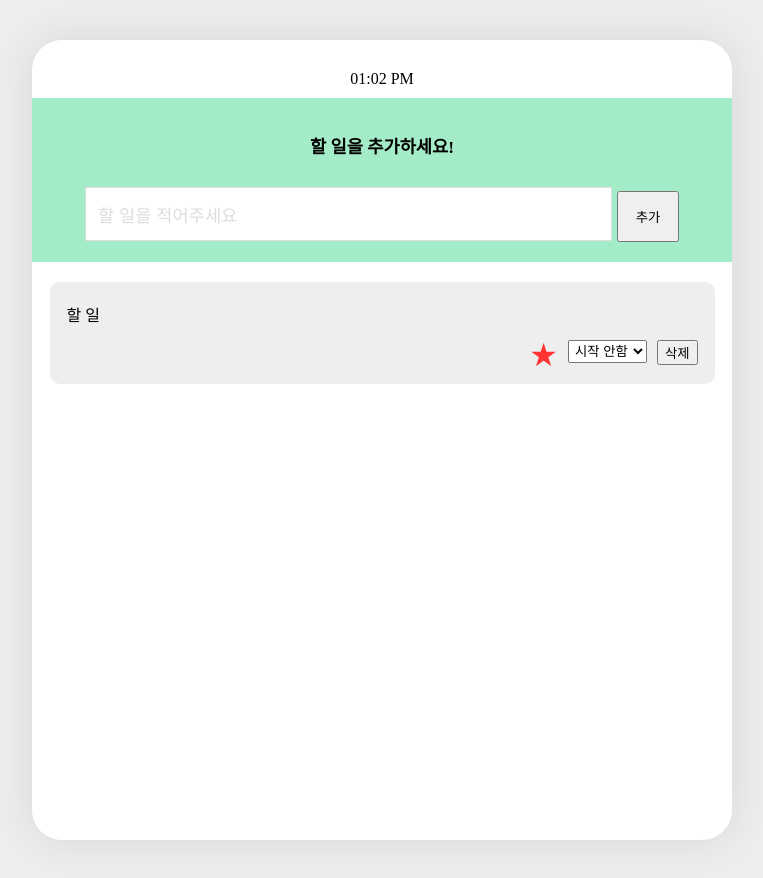
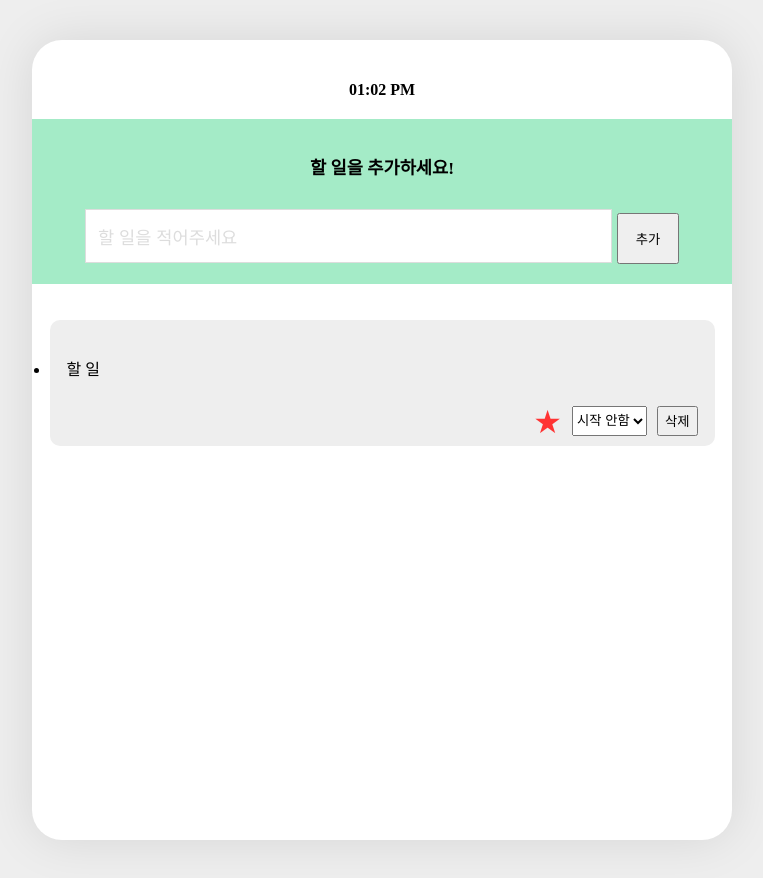
Before and after one commit to hyseoseo/Assignment8-TeamB, a React (Create React App) app: page / in a window 1280 px wide. Shown: the whole page, without its empty margins (258-1021 px from the left). Built offline with nearby package versions, Linux system fonts and the light colour scheme; what emotion-reset would draw is missing.

Commit message:
[#1] refactor: 리뷰 반영 (시맨틱 태그 적용)

```diff
--- a/src/components/todo/TodoCreate.tsx
+++ b/src/components/todo/TodoCreate.tsx
@@ -4,7 +4,7 @@ import { css } from '@emotion/react';
 const TodoCreate: React.FC = () => {
   return (
     <article css={CreateContainer}>
-      <h1>할 일을 추가하세요!</h1>
+      <h2>할 일을 추가하세요!</h2>
       <div>
         <input css={TodoInput} placeholder="할 일을 적어주세요" />
         <button css={AddButton}>추가</button>
@@ -19,7 +19,7 @@ const CreateContainer = css`
   width: 100%;
   background-color: rgba(74, 215, 144, 0.5);
   padding: 20px 40px;
-  & h1 {
+  & h2 {
     padding-bottom: 15px;
     font-size: 1.1rem;
   }
--- a/src/components/todo/TodoHead.tsx
+++ b/src/components/todo/TodoHead.tsx
@@ -5,7 +5,7 @@ import { css } from '@emotion/react';
 const Todo: React.FC = () => {
   return (
     <header css={HeadBlock}>
-      <div css={Time}>01:02 PM</div>
+      <h1 css={Time}>01:02 PM</h1>
       <TodoCreate />
     </header>
   );
--- a/src/components/todo/TodoItem.tsx
+++ b/src/components/todo/TodoItem.tsx
@@ -4,22 +4,18 @@ import { useState } from 'react';
 
 const TodoItem: React.FC = () => {
   return (
-    <article css={ItemContainer}>
-      <div css={TodoContent}>할 일</div>
+    <li css={ItemContainer}>
+      <p css={TodoContent}>할 일</p>
       <div css={TodoInfo}>
-        <div css={StarRed}>★</div>
-        <div css={TodoStatus}>
+        <button css={StarRed}>★</button>
         <select>
           <option>시작 안함</option>
           <option>진행중</option>
           <option>완료</option>
         </select>
-        </div>
-        <div css={TodoStatus}>
         <button css={DeleteButton}>삭제</button>
       </div>
-      </div>
-    </article>
+    </li>
   );
 };
 
@@ -42,6 +38,12 @@ const StarWhite = css`
   font-size: 2rem;
   color: #fff;
   cursor: pointer;
+  background: inherit;
+  border: none;
+  box-shadow: none;
+  overflow: visible;
+  line-height: 30px;
+  padding-right: 10px;
 `;
 
 const StarRed = css`
@@ -52,6 +54,7 @@ const StarRed = css`
 const TodoInfo = css`
   display: flex;
   justify-content: flex-end;
+  height: 30px;
 `;
 
 const TodoStatus = css`
--- a/src/components/todo/TodoList.tsx
+++ b/src/components/todo/TodoList.tsx
@@ -4,9 +4,9 @@ import TodoItem from './TodoItem';
 
 const TodoList: React.FC = () => {
   return (
-    <main css={ListContainer}>
+    <ul css={ListContainer}>
       <TodoItem />
-    </main>
+    </ul>
   );
 };
 
```
Lines whose indentation alone changed are shown as unchanged.
